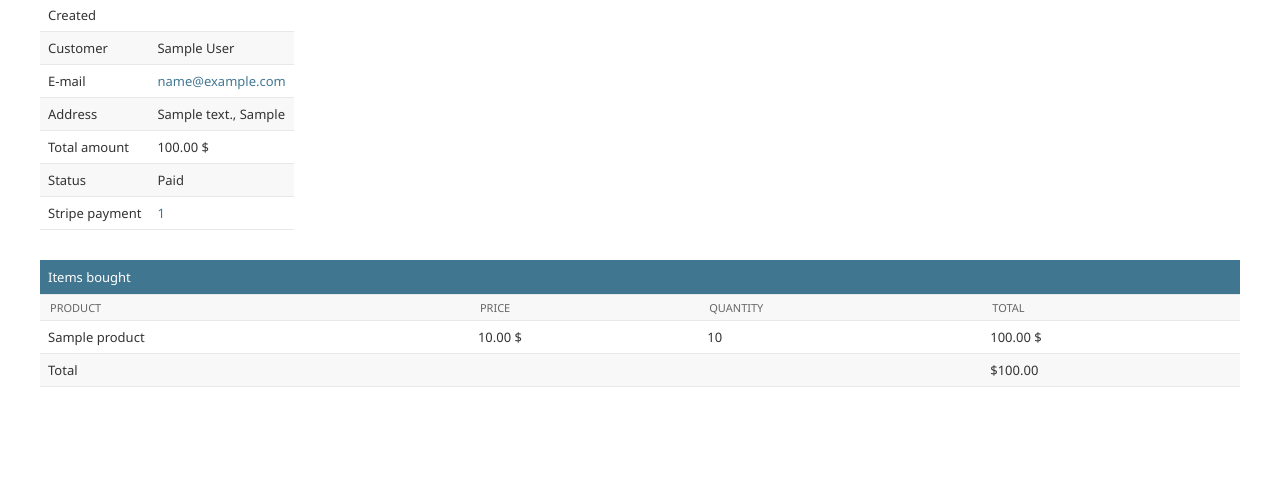
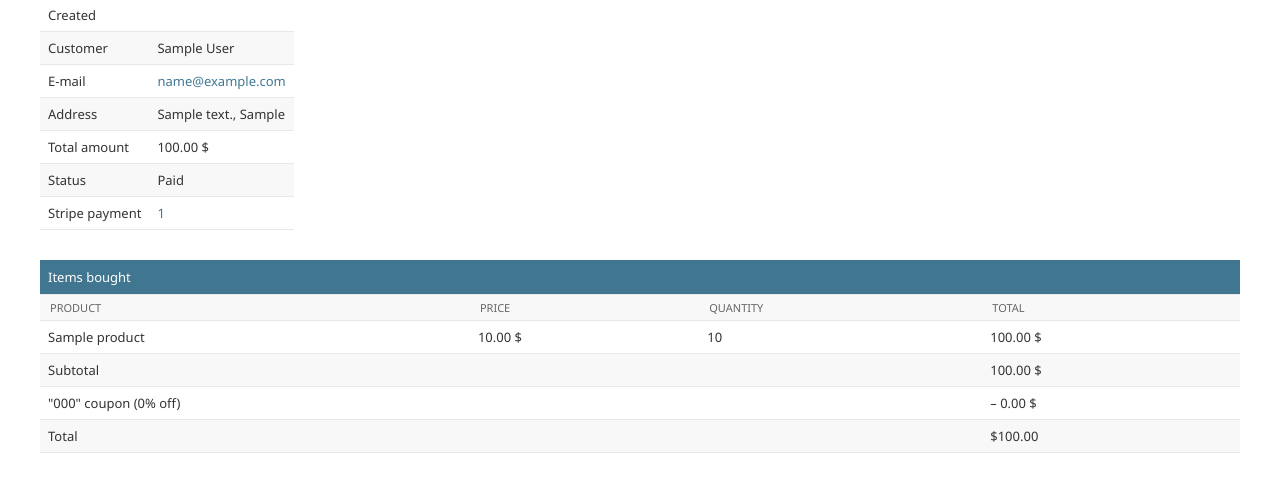
Before and after one commit to VasiliyHaroshka/InternetShop, a Django app: page /orders/admin/order/1/ in a window 1280 px wide. Shown: the part 160-652 px from the top of the page. Run offline with Django 5.2, Linux system fonts and the light colour scheme; a user stored in the database is signed in; tables that the repository leaves empty hold one stand-in row (values such as "Sample post"); parts of the project's set-up code (start-up, migrations or seed data) failed here and were passed over.

Commit message:
add coupon info to admin panel

```diff
--- a/InternetShop/orders/templates/admin/orders/order/detail.html
+++ b/InternetShop/orders/templates/admin/orders/order/detail.html
@@ -91,9 +91,28 @@ Order {{ order.id }} {{ block.super }}
                         <td class="num">{{ item.get_cost }} $</td>
                     </tr>
                 {% endfor %}
+
+                {% if order.coupon %}
+                    <tr class="subtotal">
+                        <td colspan="3">Subtotal</td>
+                        <td class="num">
+                            {{ order.get_total_cost_before_discount|floatformat:2 }} $
+                        </td>
+                    </tr>
+                    <tr>
+                        <td colspan="3">
+                            "{{ order.coupon.code }}" coupon
+                            ({{ order.discount }}% off)
+                        </td>
+                        <td class="num neg">
+                            – {{ order.get_discount|floatformat:2 }} $
+                        </td>
+                    </tr>
+                {% endif %}
+
                 <tr class="total">
                     <td colspan="3">Total</td>
-                    <td class="num">${{ order.get_total_cost }}</td>
+                    <td class="num">${{ order.get_total_cost|floatformat:2 }}</td>
                 </tr>
             </tbody>
         </table>
```
